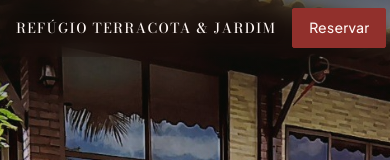
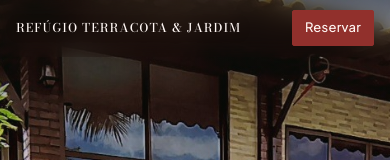
Before and after one commit to gabrielsena87/site-casa-enio-junior, a plain HTML site: page index.html in a window 390 px wide. Shown: the top 160 px of the page. Drawn offline with nearby package versions, Linux system fonts and the light colour scheme.

Commit message:
fix(mobile): ajustar largura do wordmark e CTA no header mobile sem corte

```diff
--- a/styles.css
+++ b/styles.css
@@ -1200,9 +1200,20 @@ html.js-ready [data-rv].is-revealed img {
 }
 
 @media (max-width: 768px) {
+  .nav-inner {
+    gap: 10px;
+  }
+
   .hdr-mark {
-    font-size: clamp(13px, 3.5vw, 15px);
-    letter-spacing: 0.1em;
+    font-size: clamp(11.5px, 3.1vw, 14px);
+    letter-spacing: 0.08em;
+  }
+
+  .nav-cta {
+    height: 36px;
+    min-height: 36px;
+    padding: 0 12px;
+    font-size: 13px;
   }
 
   .hero {
```
